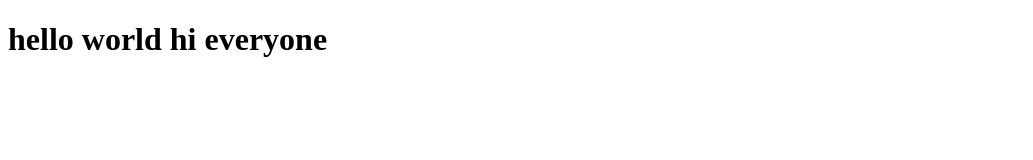
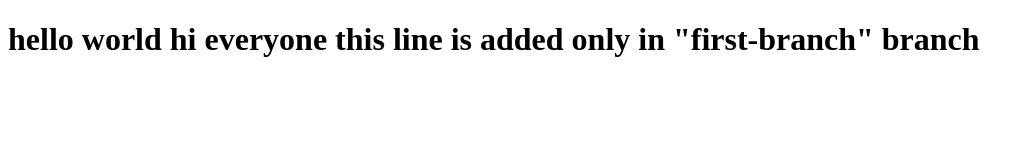
Before and after one commit to wassimsioud/test_tp_git, a plain HTML site: page index.html in a window 1280 px wide. Shown: the whole page, without its empty margins (0-1033 px from the left). Drawn offline with Linux system fonts and the light colour scheme.

Commit message:
branch changes

```diff
--- a/index.html
+++ b/index.html
@@ -7,6 +7,7 @@
         <h1>
             hello world
             hi everyone
+            this line is added only in "first-branch" branch
         </h1>
     </body>
 </html>
```
